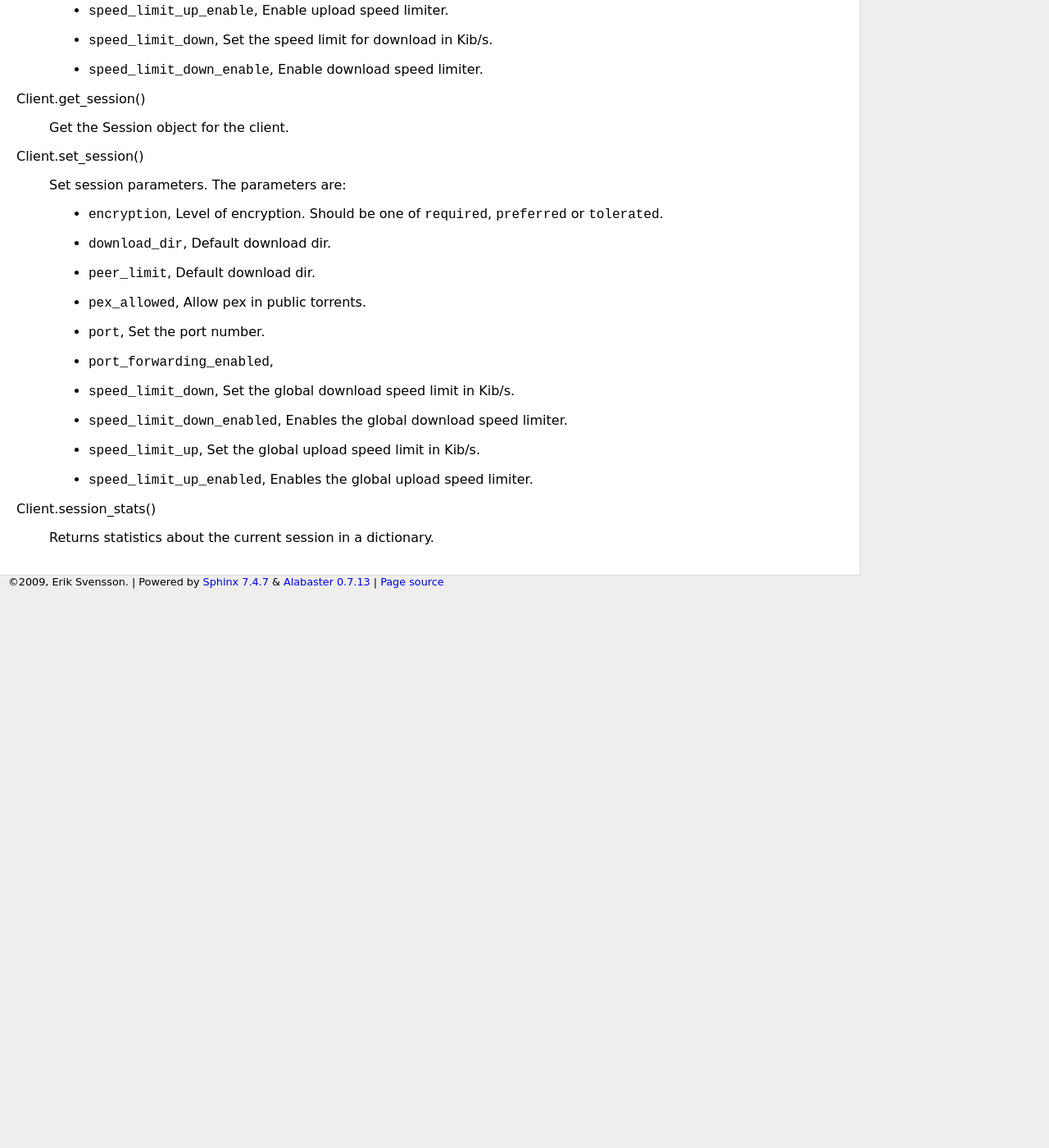
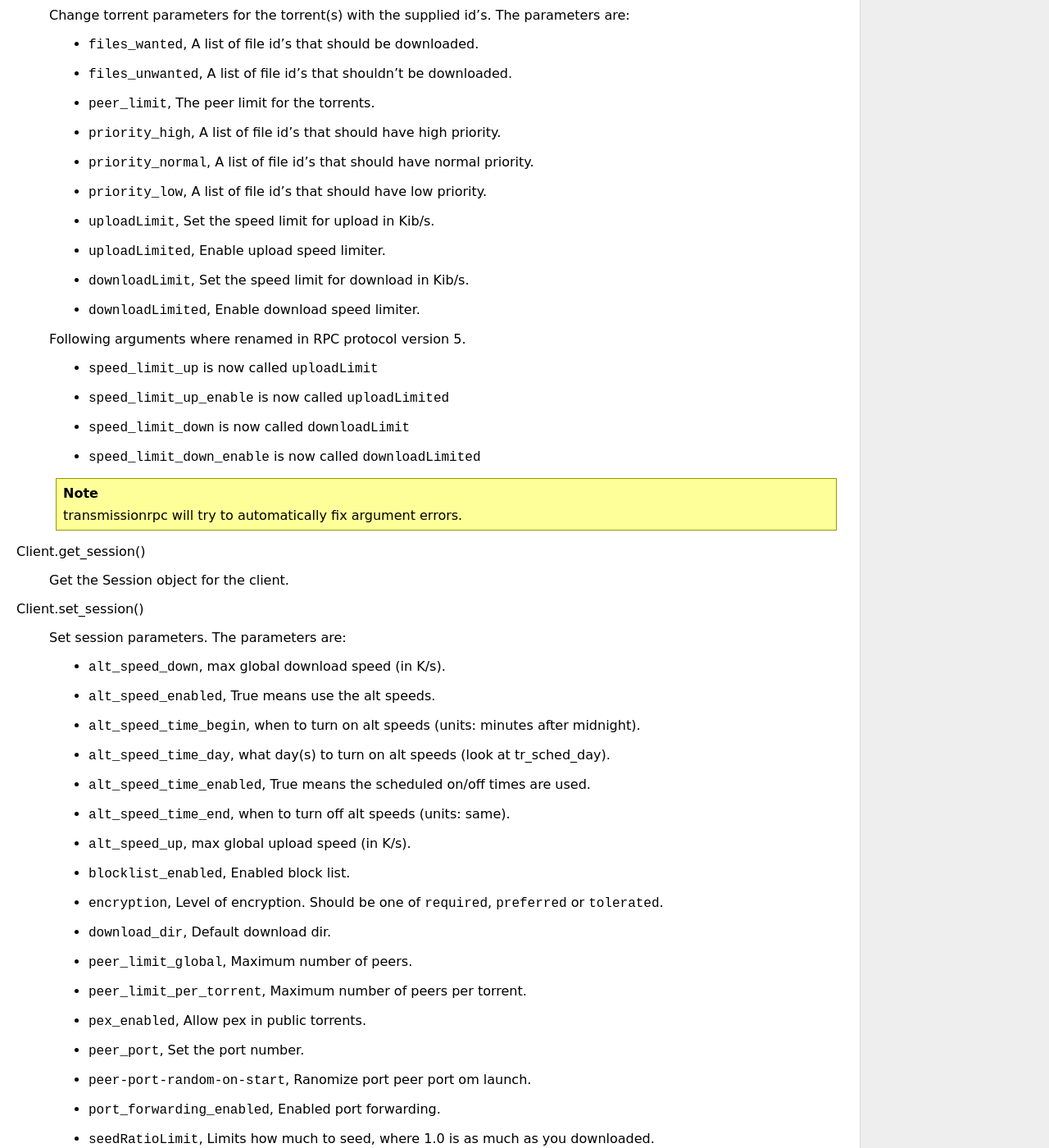
Before and after one commit to rpatterson/prunerr, a Sphinx documentation site: the page built from doc/reference/transmissionrpc.rst, in a window 1280 px wide and 1400 px high, scrolled down 5442 px. Shown: the whole window at 82% size. Built offline with Sphinx 7.4.7, drawn with Linux system fonts in a browser that asks for light colours; some web fonts are replaced; before the commit the page ends 6169 px from its top, so only the background shows below that; some of the changed text lies outside the part shown.

Commit message:
Added automatic argument replace. Updated documentation. Moved logger to constants.

```diff
--- a/doc/_static/style.css
+++ b/doc/_static/style.css
@@ -43,7 +43,7 @@ body {
 }
 
 h1, h2, h3, h4, h5, h6 {
-    font-weight: 200;
+    font-weight: 400;
 }
 
 a {
@@ -161,3 +161,21 @@ div.contents ul {
     list-style: none;
     padding-left: 2em;
 }
+
+div.admonition {
+    margin: 0.5em;
+    border: 1px solid #999;
+}
+
+div.admonition p {
+    margin: 0.5em;
+}
+
+p.admonition-title {
+    font-weight: bold;
+}
+
+div.note {
+    background: #ff9;
+    border: 1px solid #990;
+}
--- a/doc/reference/transmissionrpc.rst
+++ b/doc/reference/transmissionrpc.rst
@@ -29,8 +29,9 @@ Torrent object
 
 Torrent is a class holding the information received from Transmission regarding
 a bittorrent transfer. All fetched torrent fields are accessible through this
-class using attributes. This class has a few convenience properties using the
-torrent information.
+class using attributes. The attributes use underscore instead of hyphen in the
+names though. This class has a few convenience properties using the torrent
+information.
 
 Example:
 ::
@@ -164,13 +165,15 @@ This is it. This class implements the JSON-RPC protocol to communicate with Tran
     hashString. When suppling multiple id's it is possible to use a list mixed
     with both id and hashString.
 
-.. class:: Client(address='localhost', port=9091, user=None, password=None, verbose=False)
+.. class:: Client(address='localhost', port=9091, user=None, password=None)
 
     * *address* and *port* should be the address and port to the Transmission
       "server", this can be either a Transmission client with rpc access enabled
       or transmission-daemon.
     * *user* and *password* is the username and password for RPC access
-      if password protection is used.
+      if athentication is used.
+
+    The argument *verbose* was removed in 0.3, use logging levels instead.
 
 .. _transmissionrpc-client-add:
 .. method:: Client.add(data, kwargs**)
@@ -182,13 +185,22 @@ This is it. This class implements the JSON-RPC protocol to communicate with Tran
     * `download_dir`, The directory where the downloaded contents will be
       saved in.
     * `peer_limit`, Limits the number of peers for this transfer.
+    * `files_unwanted`, A list of file index not to download.
+    * `files_wanted`, A list of file index to download.
+    * `priority_high`, A list of file index with high priority.
+    * `priority_low`, A list of file index with low priority.
+    * `priority_normal`, A list of file index with normal priority.
+
+    `files_unwanted`, `files_wanted`, `priority_high`, `priority_low`
+    , `priority_normal` are new in RPC protocol version 5.
 
 .. method:: Client.add_url(torrent_url, kwargs**)
 
     Add torrent to transfers list. Takes a file path or url to a .torrent file
     in *torrent_url*.
 
-    For information on addition argument see :ref:`Client.add <transmissionrpc-client-add>`.
+    For information on additional argument see
+    :ref:`Client.add <transmissionrpc-client-add>`.
 
 .. method:: Client.remove(ids, delete_data=False)
 
@@ -210,7 +222,8 @@ This is it. This class implements the JSON-RPC protocol to communicate with Tran
 .. method:: Client.info(ids=[])
 
     Get information for the torrent(s) with the supplied id(s). If *ids* is
-    empty, information for all torrents are fetched.
+    empty, information for all torrents are fetched. See the RPC specification
+    for a full list of information fields.
 
 .. _transmissionrpc-client-get_files:
 .. method:: Client.get_files(ids=[])
@@ -302,9 +315,9 @@ This is it. This class implements the JSON-RPC protocol to communicate with Tran
 
 .. method:: Client.list()
 
-    list all torrents, fetching ``id``, ``hashString``, ``name``, ``sizeWhenDone``,
-    ``leftUntilDone``, ``eta``, ``status``, ``rateUpload``, ``rateDownload``,
-    ``uploadedEver``, ``downloadedEver`` for each torrent.
+    list all torrents, fetching ``id``, ``hashString``, ``name``
+    , ``sizeWhenDone``, ``leftUntilDone``, ``eta``, ``status``, ``rateUpload``
+    , ``rateDownload``, ``uploadedEver``, ``downloadedEver`` for each torrent.
 
 .. method:: Client.change(ids, kwargs**)
 
@@ -317,10 +330,20 @@ This is it. This class implements the JSON-RPC protocol to communicate with Tran
     * ``priority_high``, A list of file id's that should have high priority.
     * ``priority_normal``, A list of file id's that should have normal priority.
     * ``priority_low``, A list of file id's that should have low priority.
-    * ``speed_limit_up``, Set the speed limit for upload in Kib/s.
-    * ``speed_limit_up_enable``, Enable upload speed limiter.
-    * ``speed_limit_down``, Set the speed limit for download in Kib/s.
-    * ``speed_limit_down_enable``, Enable download speed limiter.
+    * ``uploadLimit``, Set the speed limit for upload in Kib/s.
+    * ``uploadLimited``, Enable upload speed limiter.
+    * ``downloadLimit``, Set the speed limit for download in Kib/s.
+    * ``downloadLimited``, Enable download speed limiter.
+
+    Following arguments where renamed in RPC protocol version 5.
+
+    * ``speed_limit_up`` is now called ``uploadLimit``
+    * ``speed_limit_up_enable`` is now called ``uploadLimited``
+    * ``speed_limit_down`` is now called ``downloadLimit``
+    * ``speed_limit_down_enable`` is now called ``downloadLimited``
+
+    .. NOTE::
+       transmissionrpc will try to automatically fix argument errors.
 
 .. method:: Client.get_session()
 
@@ -330,17 +353,38 @@ This is it. This class implements the JSON-RPC protocol to communicate with Tran
 
     Set session parameters. The parameters are:
 
+    * ``alt_speed_down``, max global download speed (in K/s).
+    * ``alt_speed_enabled``, True means use the alt speeds.
+    * ``alt_speed_time_begin``, when to turn on alt speeds (units: minutes after midnight).
+    * ``alt_speed_time_day``, what day(s) to turn on alt speeds (look at tr_sched_day).
+    * ``alt_speed_time_enabled``, True means the scheduled on/off times are used.
+    * ``alt_speed_time_end``, when to turn off alt speeds (units: same).
+    * ``alt_speed_up``, max global upload speed (in K/s).
+    * ``blocklist_enabled``, Enabled block list.
     * ``encryption``, Level of encryption. Should be one of ``required``, ``preferred`` or ``tolerated``.
     * ``download_dir``, Default download dir.
-    * ``peer_limit``, Default download dir.
-    * ``pex_allowed``, Allow pex in public torrents.
-    * ``port``, Set the port number.
-    * ``port_forwarding_enabled``,
+    * ``peer_limit_global``, Maximum number of peers.
+    * ``peer_limit_per_torrent``, Maximum number of peers per torrent.
+    * ``pex_enabled``, Allow pex in public torrents.
+    * ``peer_port``, Set the port number.
+    * ``peer-port-random-on-start``, Ranomize port peer port om launch.
+    * ``port_forwarding_enabled``, Enabled port forwarding.
+    * ``seedRatioLimit``, Limits how much to seed, where 1.0 is as much as you downloaded.
+    * ``seedRatioLimited``, Enables seed limiting.
     * ``speed_limit_down``, Set the global download speed limit in Kib/s.
     * ``speed_limit_down_enabled``, Enables the global download speed limiter.
     * ``speed_limit_up``, Set the global upload speed limit in Kib/s.
     * ``speed_limit_up_enabled``, Enables the global upload speed limiter.
 
+    Following arguments where renamed in RPC protocol version 5.
+
+    * ``peer_limit`` is now called ``peer_limit_global``
+    * ``pex_allowed`` is now called ``pex_enabled``
+    * ``port`` is now called ``peer_port``
+
+    .. NOTE::
+       transmissionrpc will try to automatically fix argument errors.
+
 .. method:: Client.session_stats()
 
     Returns statistics about the current session in a dictionary.
```
Also changed, not shown: doc/index.rst (+25 -4 lines), 4 other files.
